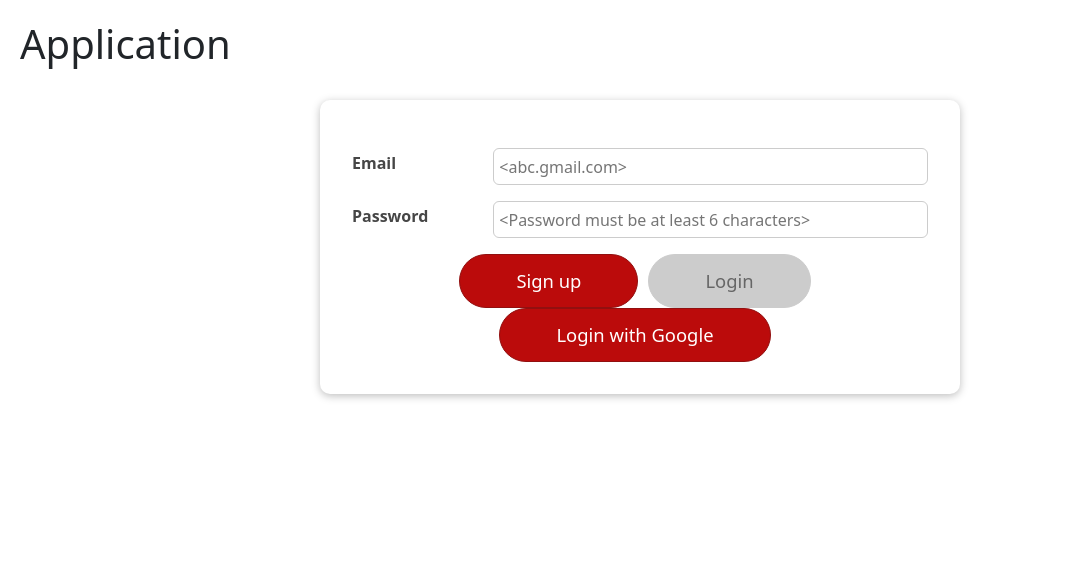
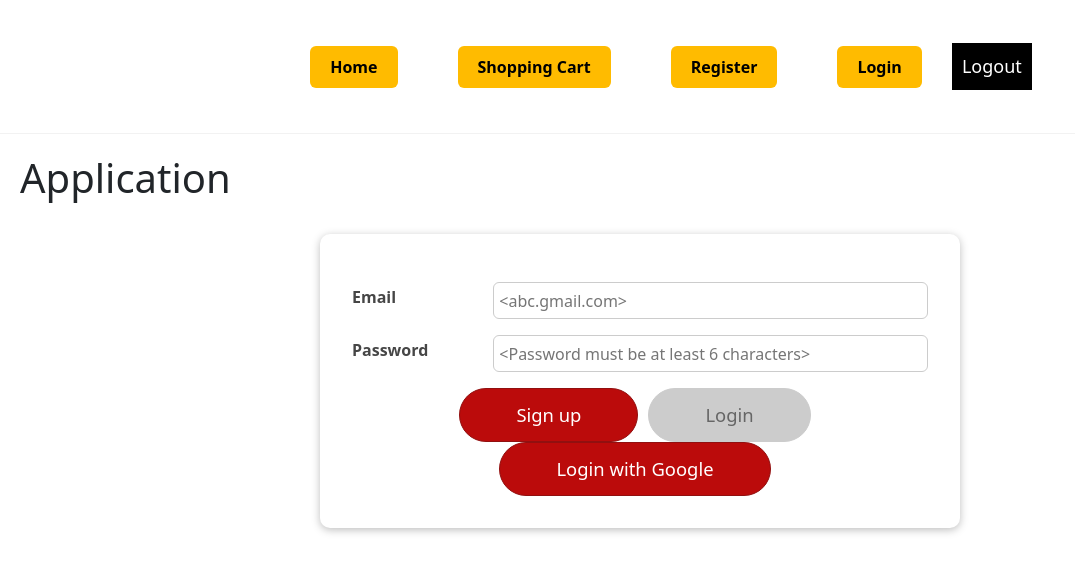
Before and after one commit to termehlee/TT1_28, a React (Create React App) app: page / in a window 1280 px wide. Shown: the top 572 px of the page, without its empty margins (0-1075 px from the left). Built offline with nearby package versions, Linux system fonts and the light colour scheme; no server answers.

Commit message:
tided up

```diff
--- a/src/App.js
+++ b/src/App.js
@@ -1,18 +1,20 @@
-import React, { useState } from 'react'
-import logo from './logo.svg';
-import './App.css';
-import { BrowserRouter, Route, Switch } from 'react-router-dom';
-import Dashboard from './components/Dashboard/Dashboard';
-import Preferences from './components/Preferences/Preferences';
-import Login from './components/Login/Login';
-import Registration from './components/Login/Registration';
-import ProductList from './components/Products/productPage';
+import React, { useState } from "react";
+import logo from "./logo.svg";
+import "./App.css";
+import { BrowserRouter, Route, Switch } from "react-router-dom";
+import Dashboard from "./components/Dashboard/Dashboard";
+import Preferences from "./components/Preferences/Preferences";
+import Login from "./components/Login/Login";
+import Registration from "./components/Login/Registration";
+import ProductList from "./components/Products/productPage";
 // import Signup from './components/Signup/Signup';
-import ShoppingCart from './components/Cart/ShoppingCart';
+import ShoppingCart from "./components/Cart/ShoppingCart";
+import NavBar from "./components/Navbar/Navbar";
 
 function App() {
   return (
     <BrowserRouter>
+      <NavBar />
       <div className="wrapper">
         <h1>Application</h1>
         <Switch>
@@ -32,7 +34,6 @@ function App() {
       </div>
     </BrowserRouter>
   );
-
 }
 
 export default App;
--- a/src/components/Navbar/Navbar.js
+++ b/src/components/Navbar/Navbar.js
@@ -1,13 +1,14 @@
-import { useState } from "react"
+import { useState } from "react";
 import { Link } from "react-router-dom";
+import { logout } from "../../services/server";
 
 const Navbar = () => {
   const [navs] = useState([
-        {link: '/', value: 'Home', id:1},
-        {link: '/cart', value: 'Shopping Cart', id:3},
-        {link: '/register', value: 'Register', id:2},
-        {link: '/login', value: 'Login', id:3},
-    ])
+    { link: "/", value: "Home", id: 1 },
+    { link: "/cart", value: "Shopping Cart", id: 3 },
+    { link: "/register", value: "Register", id: 2 },
+    { link: "/login", value: "Login", id: 4 },
+  ]);
   return (
     <div className="navbar">
       <nav>
@@ -17,10 +18,13 @@ const Navbar = () => {
               <Link to={nav.link}>{nav.value}</Link>
             </li>
           ))}
+          <button className="dashboard__btn" onClick={logout}>
+            Logout
+          </button>
         </ul>
       </nav>
     </div>
   );
-}
+};
 
 export default Navbar;
--- a/src/components/OrderPage/orderPage.js
+++ b/src/components/OrderPage/orderPage.js
@@ -42,7 +42,7 @@ const OrdersPage = () => {
   const onDeleteButtonPressed = (e) => {
     e.preventDefault();
     console.error("Deleted!");
-    remove(child(dbRef, "users/1/orders/1")).catch((error) => {
+    remove(child(dbRef, "users/" + user.uid + "/orders/1")).catch((error) => {
       console.error(error);
     });
   };
--- a/src/components/Products/productPage.js
+++ b/src/components/Products/productPage.js
@@ -3,7 +3,6 @@ import { get, child, ref } from "firebase/database";
 import { db } from "../../services/server";
 import styled from "styled-components";
 import "bootstrap/dist/css/bootstrap.min.css";
-// import { NavBar } from "./";
 
 const ProductList = () => {
   const [Products, setProducts] = useState([]);
@@ -47,8 +46,6 @@ const ProductList = () => {
   return (
     <div className="wrapper">
       <div className="container">
-        <div></div>
-
         <div className="row">
           {/* the product items to display here.  */}
 
```
Lines whose indentation alone changed are shown as unchanged.
